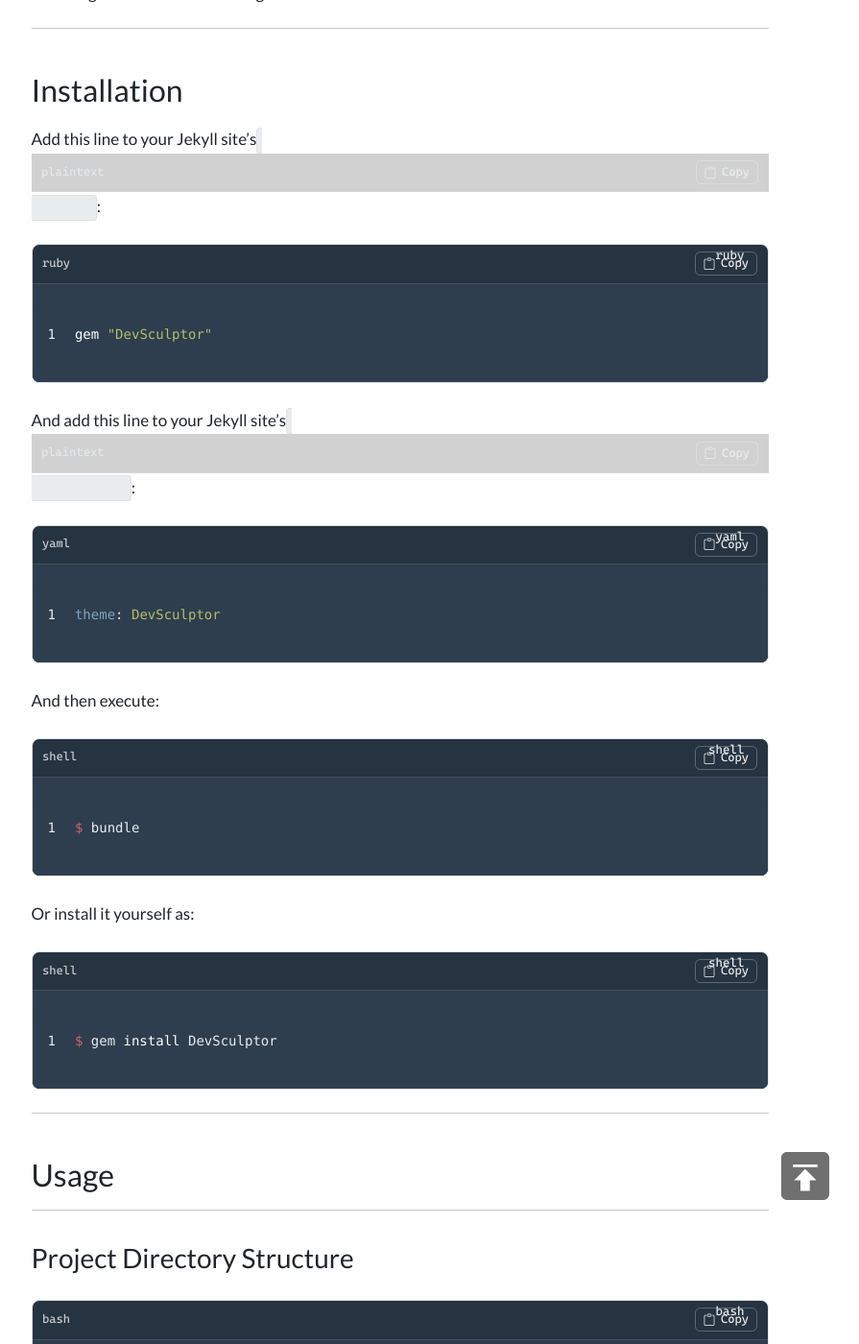
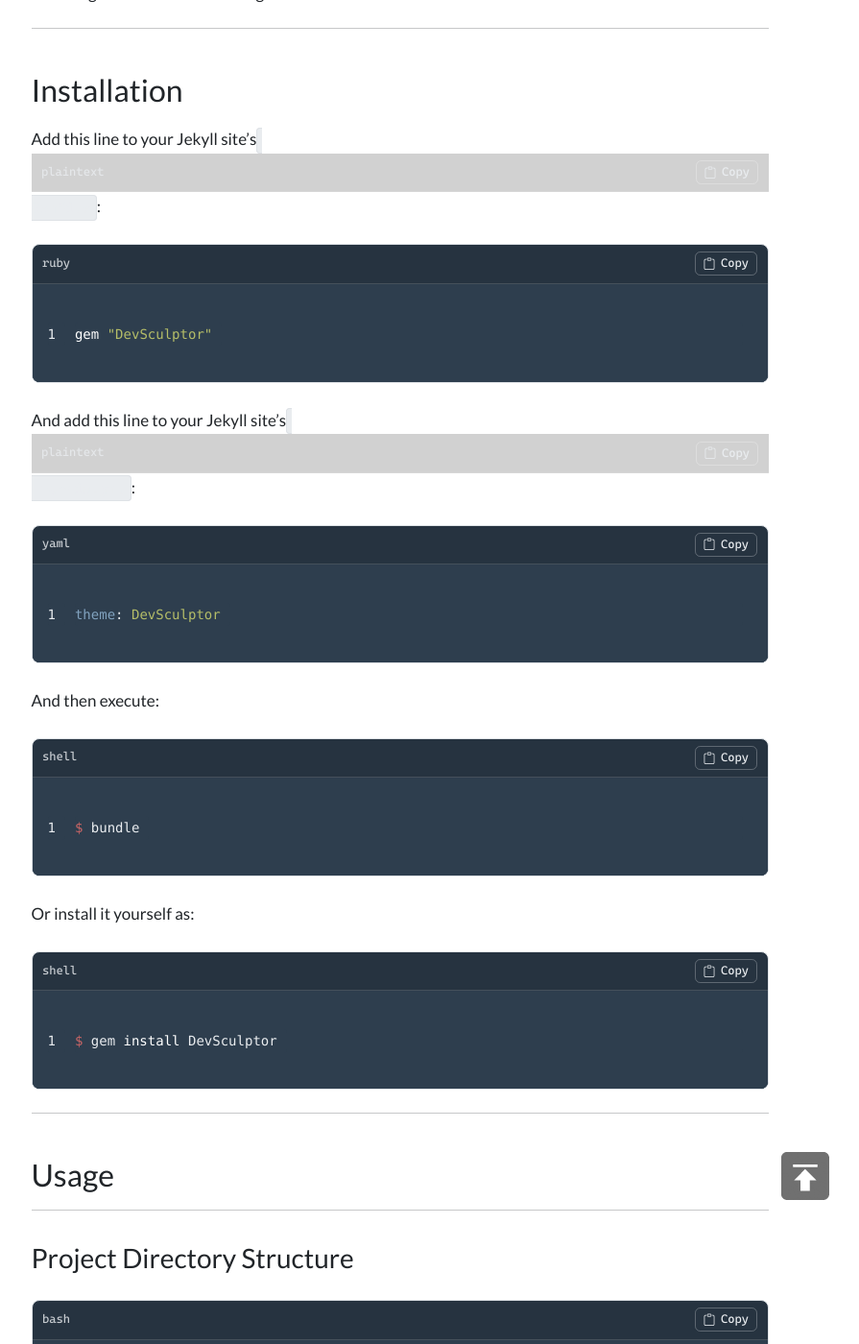
Before and after one commit to sundayj/DevSculptor, a Jekyll site: the page built from _posts/2023-09-17-about-devsculptor.md, in a window 1280 px wide and 1400 px high, scrolled down 2644 px. Shown: the whole window at 96% size, without its empty margins (366-1261 px from the left). Built offline with Jekyll 4.4.1, drawn with Linux system fonts in a browser that asks for light colours; nearby versions of some CDN libraries; some web fonts are replaced; a style sheet for code colours, icons or effects is not loaded.

Commit message:
Avoid duplicate legacy code labels

```diff
--- a/_sass/_code-blocks.scss
+++ b/_sass/_code-blocks.scss
@@ -1,3 +1,8 @@
+figure.highlight::before,
+div.highlighter-rouge::before {
+  display: none;
+}
+
 .highlighter-rouge,
 figure.highlight {
   position: relative;
```
